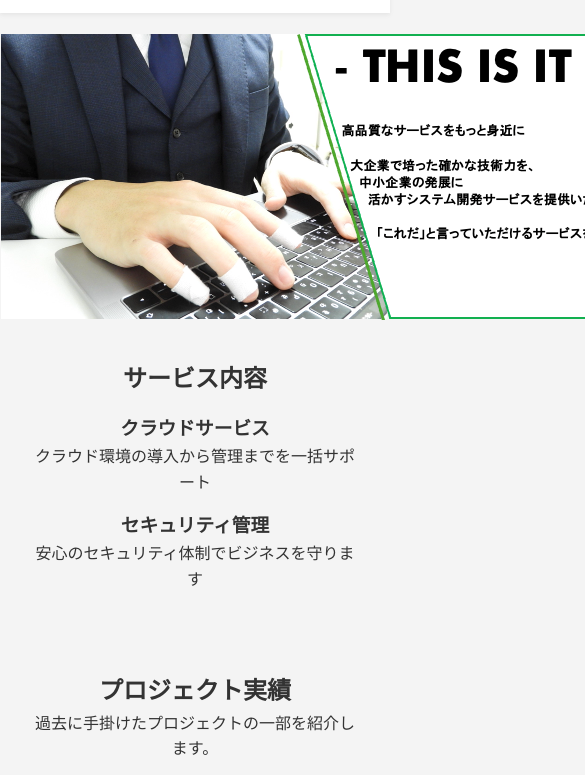
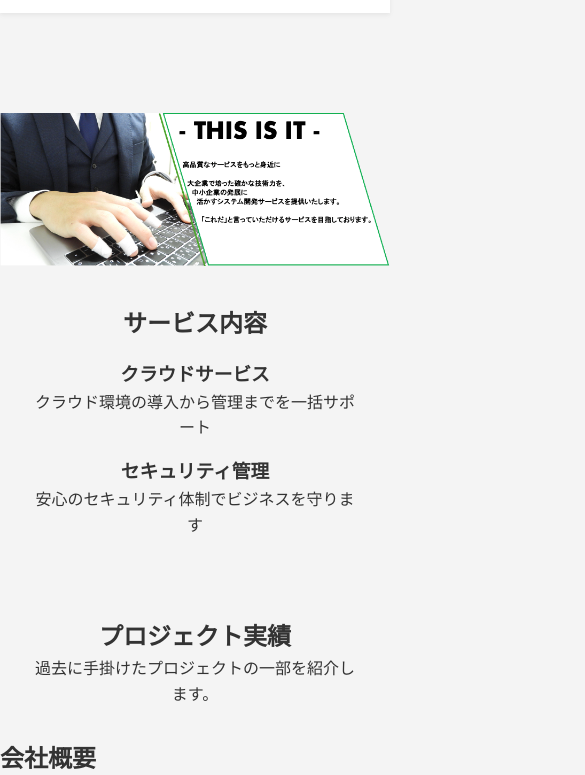
Before and after one commit to GlowUpSolutions/GlowUpSolutions, a plain HTML site: page index.html in a window 390 px wide. Shown: the part 48-823 px from the top of the page, 585 px wide, since content can reach past the window. Drawn offline with Linux system fonts and the light colour scheme; a script that the page names is missing.

Commit message:
Add files via upload

```diff
--- a/index.html
+++ b/index.html
@@ -19,7 +19,7 @@
     </header>
 
     <div class="top-banner">
-      <img src="First.png" alt="トップバナー画像" height: auto; margin-top: 80px;">
+      <img src="First.png" alt="トップバナー画像" style="height: auto; margin-top: 80px;">
     </div>
 
     <!-- サービス紹介 -->
--- a/styles.css
+++ b/styles.css
@@ -110,6 +110,11 @@ footer {
     max-width: 150px;
   }
 
+  .top-banner img {
+    width: 100%; /* 画像を横幅に合わせて調整 */
+    height: auto;
+  }
+
   .hero h2 {
     font-size: 1.5rem;
   }
```
